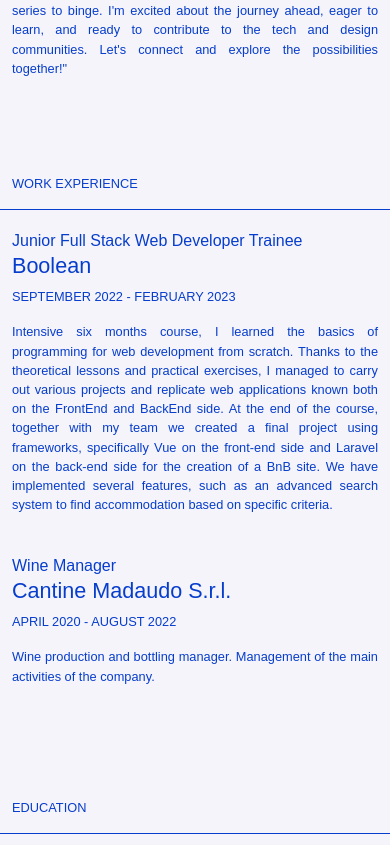
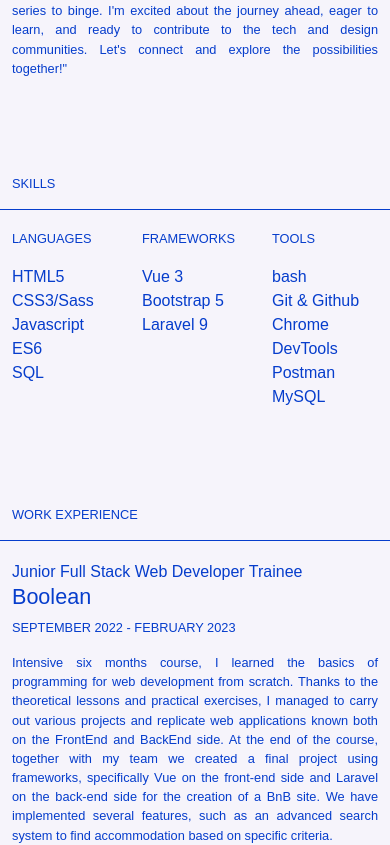
Before and after one commit to lawrencedulian/my-portfolio, a Vue app: page /about in a window 390 px wide. Shown: the part 965-1810 px from the top of the page. Built offline with nearby package versions, Linux system fonts and the light colour scheme.

Commit message:
add: skills section

```diff
--- a/src/pages/AboutPage.vue
+++ b/src/pages/AboutPage.vue
@@ -5,14 +5,39 @@
     name: "AboutPage",
     data() {
         return {
-            store
+            store,
+            // LANGUAGES
+            languages: [
+                "HTML5",
+                "CSS3/Sass",
+                "Javascript ES6",
+                "SQL",
+            ],
+
+            // FRAMEWORKS
+            frameworks: [
+                "Vue 3",
+                "Bootstrap 5",
+                "Laravel 9"
+            ],
+
+            // TOOLS
+            tools: [
+                "bash",
+                "Git & Github",
+                "Chrome DevTools",
+                "Postman",
+                "MySQL"
+            ]
         }
     },
 }
 </script>
 
 <template>
+    <!-- CONTAINER -->
     <div class="container">
+        <!-- ABOUT ME SECTION -->
         <section class="about-me row">
             <div class="col-lg-6 d-flex justify-content-end">
                 <img class="profile m-0" src="../assets/img/profile.jpeg" alt="">
@@ -43,7 +68,35 @@
                 </p>
             </div>
         </section>
+        <!-- /ABOUT ME SECTION -->
 
+        <!-- SKILLS SECTION -->
+        <section class="skills row mt-5">
+            <div class="col-12 col-lg-6 col-sm-12">
+                <p>SKILLS</p>
+            </div>
+            <div class="col">
+                <p>LANGUAGES</p>
+                <ul>
+                    <li class="font-weight-100" v-for="lang in languages" :key="lang"> {{ lang }}</li>
+                </ul>
+            </div>
+            <div class="col">
+                <p>FRAMEWORKS</p>
+                <ul>
+                    <li class="font-weight-100" v-for="fr in frameworks" :key="fr"> {{ fr }}</li>
+                </ul>
+            </div>
+            <div class="col">
+                <p>TOOLS</p>
+                <ul>
+                    <li class="font-weight-100" v-for="tool in tools" :key="tool"> {{ tool }}</li>
+                </ul>
+            </div>
+        </section>
+        <!-- /SKILLS SECTION-->
+
+        <!-- WORK EXPERIENCE SECTION -->
         <section class="work-experience row mt-5">
             <div class="col-12 col-lg-6 col-sm-12">
                 <p>WORK EXPERIENCE</p>
@@ -54,12 +107,14 @@
                         <span>{{ exp.title }}</span>
                         <h4>{{ exp.company }}</h4>
                         <p>{{ exp.period }}</p>
-                        <p>{{ exp.description }}</p>
+                        <p class="font-weight-100">{{ exp.description }}</p>
                     </li>
                 </ul>
             </div>
         </section>
+        <!-- /WORK EXPERIENCE SECTION -->
 
+        <!-- EDUCATION SECTION -->
         <section class="education row mt-5">
             <div class="col-12 col-lg-6 col-sm-12">
                 <p>EDUCATION</p>
@@ -70,12 +125,14 @@
                         <span>{{ edu.qualification }}</span>
                         <h4>{{ edu.school }}</h4>
                         <p>{{ edu.period }}</p>
-                        <p>{{ edu.description }}</p>
+                        <p class="font-weight-100">{{ edu.description }}</p>
                     </li>
                 </ul>
             </div>
         </section>
+        <!-- EDUCATION SECTION -->
 
+        <!-- CV SECTION -->
         <section class="cv row mt-5">
             <div class="col">
                 <span>CV</span>
@@ -85,7 +142,9 @@
                     onclick="window.open('/lawrence-edulian.pdf', '_blank'); return false">download</a>
             </div>
         </section>
+        <!-- /CV SECTION -->
     </div>
+    <!-- /CONTAINER -->
 </template>
 
 <style lang="scss" scoped>
@@ -93,8 +152,12 @@
     text-align: justify;
 }
 
+.font-weight-100 {
+    font-weight: 100;
+}
 
-.work-experience {
+.work-experience,
+.skills {
     border-top: 1px solid var(--text-color);
     padding-top: 3rem;
 }
@@ -141,15 +204,23 @@
         }
     }
 
-    .work-experience {
+    .work-experience,
+    .skills {
         border-top: none
     }
 
     .work-experience,
+    .skills,
     .education {
         border-bottom: none;
 
         .col.col-lg-6.mb-5 {
+            margin-top: 1.2rem;
+        }
+    }
+
+    .skills {
+        .col {
             margin-top: 1.2rem;
         }
     }
```
